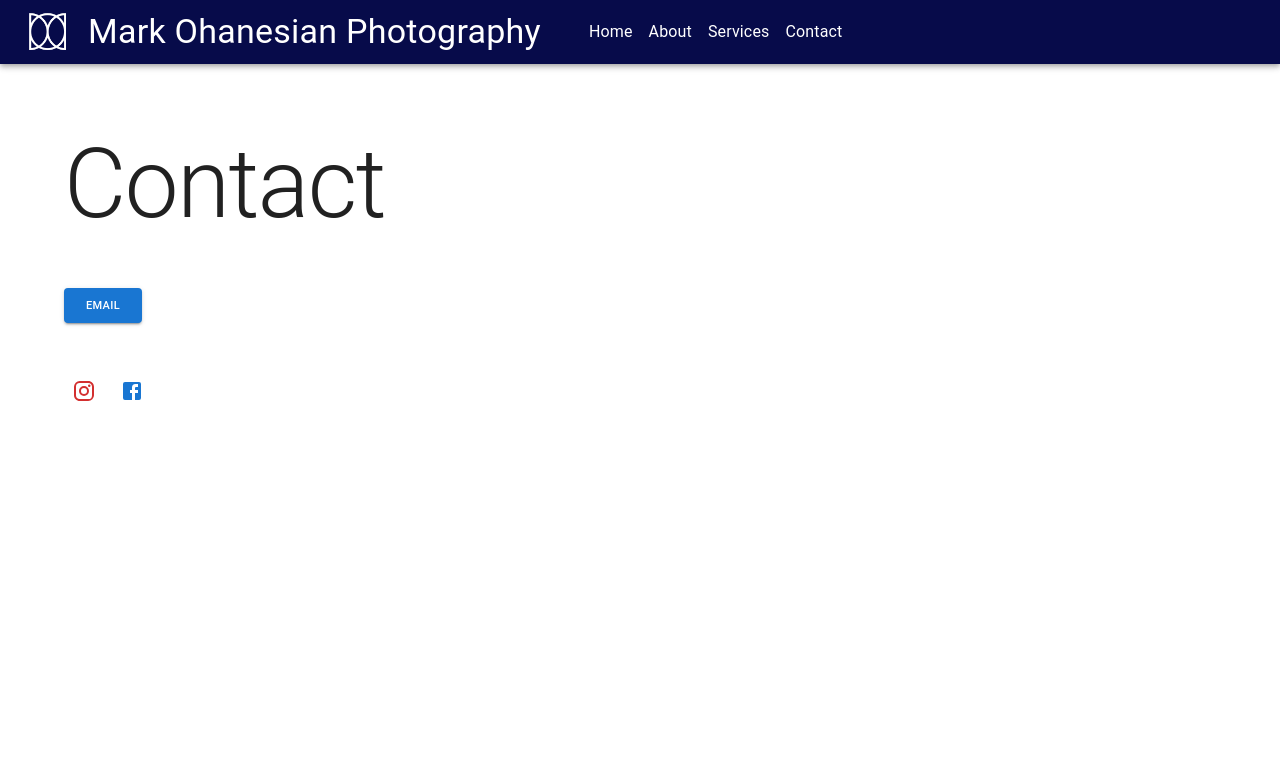
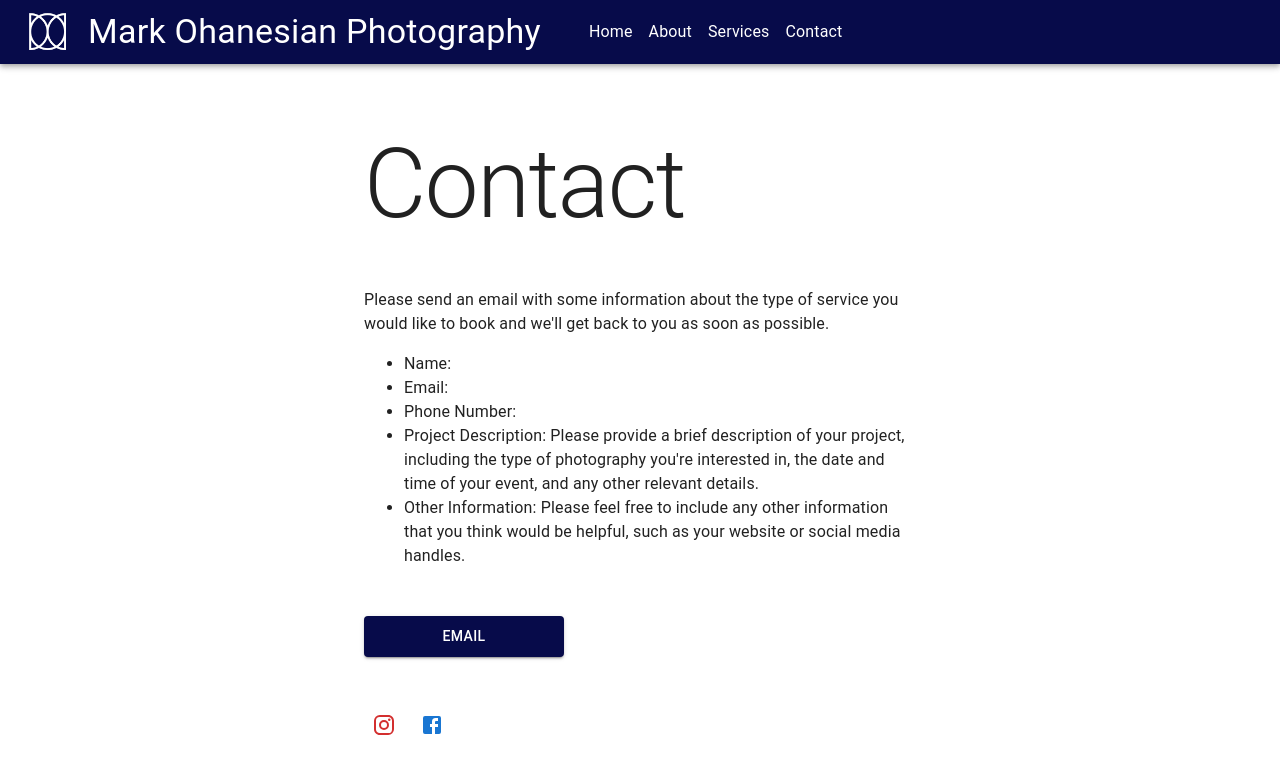
Before and after one commit to markohanesian/mso-photo, a React (Create React App) app: page /Contact in a window 1280 px wide. Shown: the top 774 px of the page. Built offline with nearby package versions, Linux system fonts and the light colour scheme.

Commit message:
Style Contact email button

```diff
--- a/src/pages/Contact/Contact.jsx
+++ b/src/pages/Contact/Contact.jsx
@@ -15,7 +15,7 @@ export default function Contact() {
     <>
       <NavBar />
       <Container
-        maxWidth="lg"
+        maxWidth="sm"
         sx={{
           padding: "3rem",
         }}
@@ -28,15 +28,39 @@ export default function Contact() {
         >
           Contact
         </Typography>
+        <Typography
+          variant="body1"
+          gutterBottom
+          sx={{
+            marginBottom: "3rem",
+          }}
+        >
+          Please send an email with some information about the type of service you would like to book and we'll get back to you as
+          soon as possible.
+          <ul>
+            <li>Name:</li>
+            <li>Email:</li>
+            <li>Phone Number:</li>
+            <li>
+              Project Description: Please provide a brief description of your
+              project, including the type of photography you're interested in,
+              the date and time of your event, and any other relevant details.
+            </li>
+            <li>
+              Other Information: Please feel free to include any other
+              information that you think would be helpful, such as your website
+              or social media handles.
+            </li>
+          </ul>
+        </Typography>
         <Button
           variant="contained"
           size="large"
           color="primary"
-          target="_top"
-          rel="noopener noreferrer"
           href={`mailto:hello@markohanesian.com`}
+          style={{ backgroundColor: "#070b4a", width: '200px'}}
         >
-          <Typography variant="button" style={{ fontSize: "0.69rem" }}>
+          <Typography variant="button">
             Email
           </Typography>
         </Button>
```
